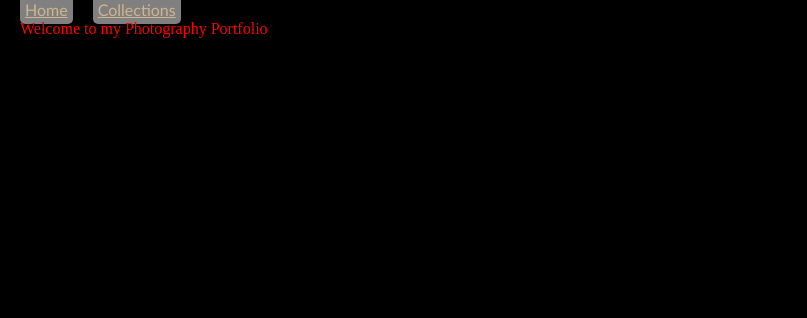
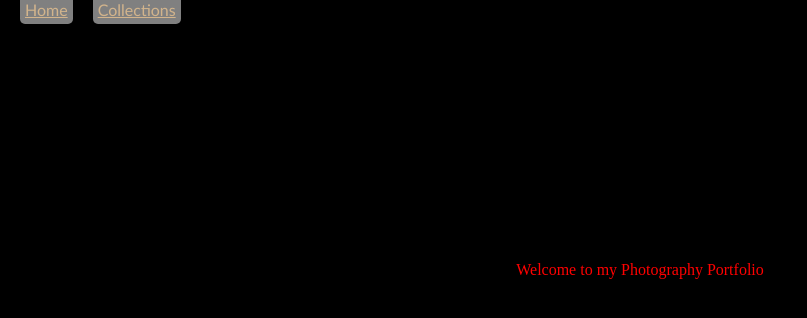
Before and after one commit to zshuaeva/photography, a React (Create React App) app: page / in a window 1280 px wide. Shown: the top 318 px of the page, without its empty margins (0-807 px from the left). Built offline with nearby package versions, Linux system fonts and the light colour scheme.

Commit message:
update alignment style for welcome message on WelcomePage

```diff
--- a/src/WelcomePage/styles.css
+++ b/src/WelcomePage/styles.css
@@ -1,7 +1,8 @@
-.welcome-splash{
-  display: grid;
+.welcome-splash {
+  display: flex;
+  justify-content: center;
+  align-items: center;
+  height: 25vh;
   color: red;
-  margin-left: 20px;
-  align-items: center;
-  height: 100%
+  margin-top: 150px;
 }
```
